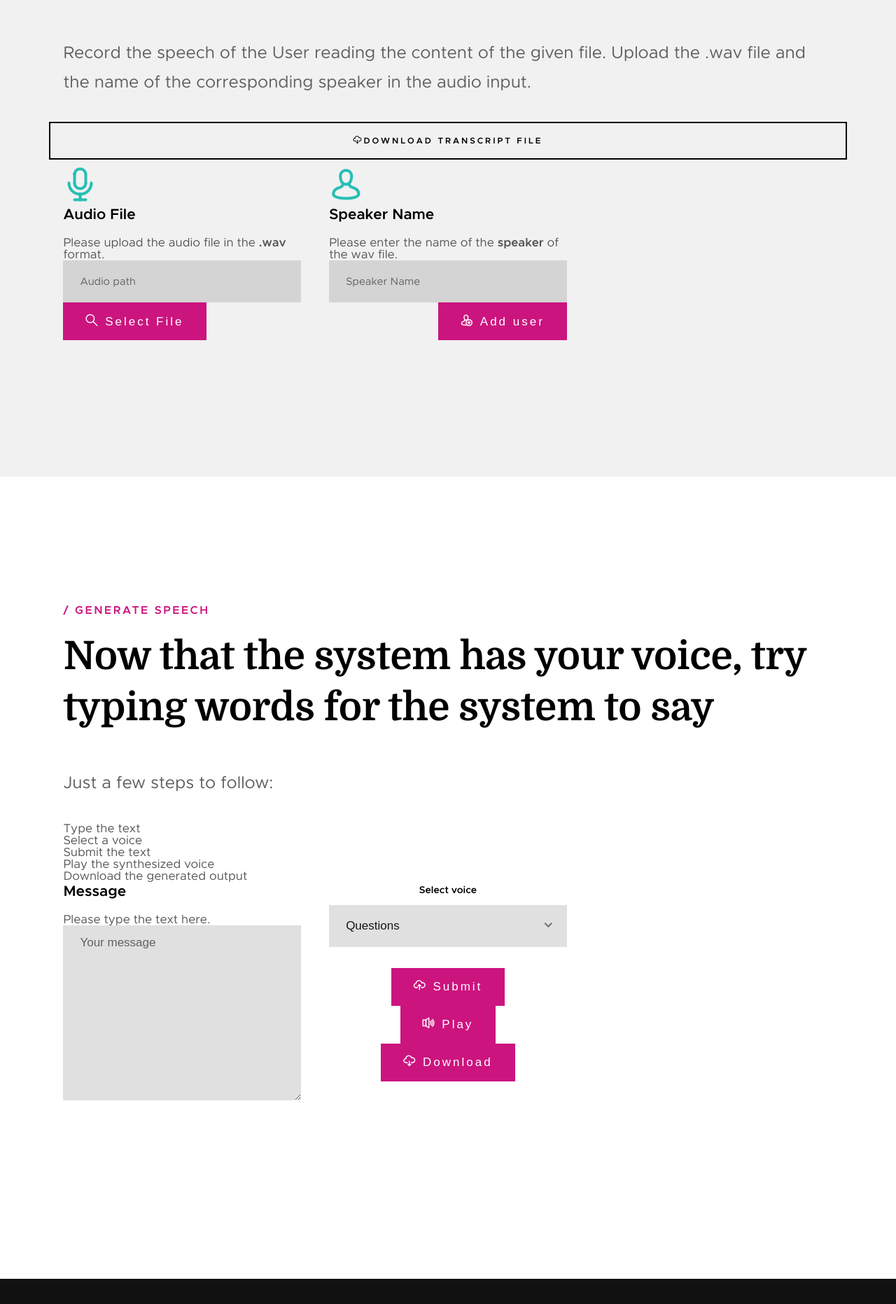
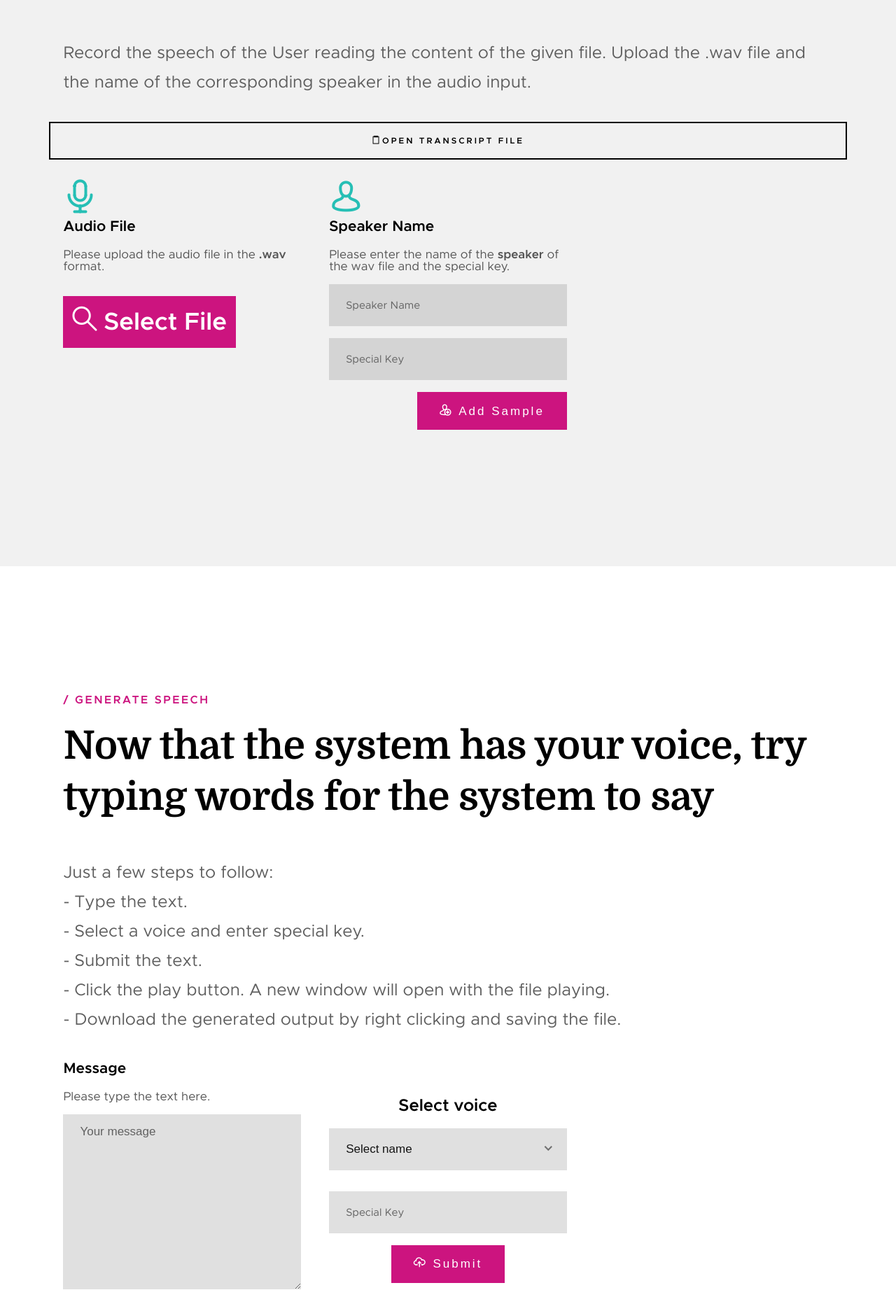
Before and after one commit to ravi-raj-97/voicesyn, a Flask app: page / in a window 1280 px wide. Shown: the part 2610-4473 px from the top of the page at 70% size. Run offline with Flask 2, Linux system fonts and the light colour scheme; some libraries are stand-ins or nearby versions; some web fonts are replaced.

Commit message:
Webapp completed. Need to integrate with the scripts.

```diff
--- a/Frontend/app.py
+++ b/Frontend/app.py
@@ -1,10 +1,20 @@
-from flask import Flask, render_template, redirect, request, url_for
+from flask import Flask, render_template, redirect, request, url_for, flash, send_from_directory, send_file
+from werkzeug.utils import secure_filename
+import os
+
+UPLOAD_FOLDER = '/home/chraviraj/Desktop/Frontend/uploaded_recordings'
+ALLOWED_EXTENSIONS = set(['wav'])
+
 app = Flask(__name__,static_url_path = '/static')
+app.config['UPLOAD_FOLDER'] = UPLOAD_FOLDER
+app.secret_key = 'hello'
 
 name_list=[]
 pass_list=[]
 cons_list=[]
 speaker_num=0
+
+track="/home/chraviraj/Desktop/Frontend/infinity_war.mp3"
 
 with open('namelist.txt') as nf:
 	for line in nf:
@@ -16,6 +26,14 @@
 		temp=[speaker_num,row[2]]
 		pass_list.append(temp)
 nf.close()
+
+def allowed_file(filename):
+    return '.' in filename and \
+           filename.rsplit('.', 1)[1].lower() in ALLOWED_EXTENSIONS
+
+@app.route('/playSong')
+def playSong():
+    return track.play()
 
 @app.route('/#home')
 @app.route('/')
@@ -33,13 +51,24 @@
 @app.route('/#contact')
 def contact():
 	return render_template('index.html',names=name_list)
-@app.route('/upload',methods=['GET','POST'])
+
+@app.route('/upload',methods=['POST'])
 def upload():
 	if request.method=='POST':
-		filepath=request.form['wavpath']
+		filename=''
 		speakername=request.form['speakername']
 		speakerpass=request.form['speakerpass']
-	print(filepath,speakername,speakerpass)
+		if 'file' not in request.files:
+			flash('No file selected')
+			return redirect(request.url)
+		file = request.files['file']
+		if file.filename == '':
+			flash('No selected file')
+			return redirect(request.url)
+		if file and allowed_file(file.filename):
+			filename = secure_filename(file.filename)
+	print(filename,speakername,speakerpass)
+	tpath=UPLOAD_FOLDER+'/'+speakername
 	flag=0
 	count=0
 	for row in name_list:
@@ -48,19 +77,43 @@
 			flag=1
 			serialnum=row[0]
 			if pass_list[serialnum-1][1] != speakerpass:
-				errmsg="Special Key Error"
+				flash('Special Key Error')
 				return redirect('/#train')
 	if flag==0:
 		count+=1
 		name_list.append([count,speakername])
 		pass_list.append([count,speakerpass])
+		os.mkdir(tpath)
 		with open('namelist.txt','a') as nf:
 			newline=str(count)+","+speakername+","+speakerpass+"\n"
 			nf.write(newline)
 		nf.close()
-		print('what shit')
-	print("reached successfully")
+	file.save(os.path.join(tpath, filename))
+	flash(filename+' uploaded succesfully')
 	return redirect('/#generate')
+
+@app.route('/synthesizer',methods=['POST'])
+def syn():
+	if request.method=='POST':
+		speakername=request.form['speakername']
+		textcontent=request.form['converttext']
+		speakerpass=request.form['speakerpass']
+		count=0
+		for row in name_list:
+			count+=1
+			if speakername == row[1]:
+				serialnum=row[0]
+				if pass_list[serialnum-1][1] != speakerpass:
+					flash('Special Key invalid. Please re-enter.')
+					return redirect('/#generate')
+		flash('The uploaded text is synthesized in the voice of '+speakername+'.')
+		flash('Click Play or Download now.')
+	return redirect('/#generate')
+
+
+@app.route('/download-file')
+def down():
+	return send_file('/home/chraviraj/Desktop/Frontend/uploaded_recordings/infinity_war.mp3',attachment_filename="infinity_war.mp3")
 
 @app.route('/alphabet.txt')
 def openfile():
--- a/Frontend/namelist.txt
+++ b/Frontend/namelist.txt
@@ -2,5 +2,6 @@
 2,Raj,raj12345
 3,Aksh,aksh1234
 4,Nish,nishi123
-5,Dave,david123
-6,Suf,sufi12346
+5,David,david123
+6,Sufi,sufi12346
+7,admin,pass
--- a/Frontend/passlist.txt
+++ /dev/null
@@ -1,6 +0,0 @@
-ravi1234
-raj12345
-aksh1234
-nishi123
-david123
-sufi1234
--- a/Frontend/static/css/main.css
+++ b/Frontend/static/css/main.css
@@ -608,6 +608,20 @@
   border: none;
 }
 
+input[type="file"] {
+    display: none;
+}
+.custom-file-upload {
+    border: 1px solid #ccc;
+    display: inline-block;
+    padding: 6px 12px;
+    cursor: pointer;
+    background: #cc147f;
+  border-color: #cc147f;
+  color: #ffffff;
+  font-size: 3.5rem;
+}
+
 input[type="email"],
 input[type="number"],
 input[type="search"],
@@ -894,6 +908,11 @@
   padding: 0;
 }
 
+.btn--red{
+  background-color: #8b0000;
+  color: #ffffff;
+}
+
 
 
 /* ===================================================================
--- /dev/null
+++ b/Frontend/templates/fileview.html
@@ -0,0 +1,3 @@
+<pre>
+{{ text }}
+</pre>
--- a/Frontend/templates/index.html
+++ b/Frontend/templates/index.html
@@ -53,14 +53,14 @@
     <header class="s-header">
 
         <div class="header-logo">
-            <a class="site-logo" href="index.html">
+            <a class="site-logo" href="#home">
                 <img src="{{ url_for('static', filename='logo.svg') }}" alt="Homepage">
             </a>
         </div> <!-- end header-logo -->
 
         <nav class="header-nav">
 
-            <a href="#0" class="header-nav__close" title="close"><span>Close</span></a>
+            <a href="#home" class="header-nav__close" title="close"><span>Close</span></a>
 
             <div class="header-nav__content">
                 <h3>Custom Voice <br/> Generator</h3>
@@ -73,13 +73,13 @@
                     <li><a class="smoothscroll"  href="#contact" title="contact">Team</a></li>
                 </ul>
 
-                <p>Custom Voice Genrator is a system that trains a system <a href='#0'>on a given voice</a> and then synthesises speech from the sounds of the given voice.</p>
+                <p>Custom Voice Genrator is a system that trains a system <a href="#home">on a given voice</a> and then synthesises speech from the sounds of the given voice.</p>
 
             </div> <!-- end header-nav__content -->
 
         </nav> <!-- end header-nav -->
 
-        <a class="header-menu-toggle" href="#0">
+        <a class="header-menu-toggle" href="#home">
             <span class="header-menu-icon"></span>
         </a>
 
@@ -211,11 +211,14 @@
                Record the speech of the User reading the content of the given file. Upload the .wav file and the name of the corresponding speaker in the audio input.
                 </p>
             </div>
-            <button class="btn btn--stroke full-width"><i class="icon-download"></i>Download transcript file</button>
+                <a type="button" class="btn btn--stroke full-width" href="alphabet.txt" target="_blank">
+                <i class="icon-notes"></i>Open transcript file
+                </a>
+                <br><br>
         </div> <!-- end about-desc -->
 
         <div class="row services-list block-1-3 block-m-1-2 block-tab-full">
-        <form id="take input">
+        <form id="takeinput" method="post" action="/upload" enctype=multipart/form-data>
             <div class="col-block service-item " data-aos="fade-up">
                 <div class="service-icon service-icon--brand-identity">
                     <i class="icon-microphone"></i>
@@ -224,12 +227,12 @@
                     <h3 class="h4">Audio File</h3>
                     <p>Please upload the audio file in the <b>.wav</b> format.</p>
                 </div>
+                <br>
                     <div class="div--left">
-                            <input class="full-width" type="text" placeholder="Audio path" id="wavpath">
-                    <button class="btn--primary" type="button" title="Upload file from device">
-                    <i class="icon-search"></i>
-                    Select File
-                    </button>
+                    <br>
+                    <label for="file-upload" class="custom-file-upload">
+                    <i class="icon-search"></i>   Select File</label>
+                    <input id="file-upload" type="file" name="file"/>
                     </div>
             </div>
             <div class="col-block service-item" data-aos="fade-up">
@@ -238,19 +241,34 @@
                 </div>
                 <div class="service-text">
                     <h3 class="h4">Speaker Name</h3>
-                    <p>Please enter the name of the <b>speaker</b> of the wav file.</p>
+                    <p>Please enter the name of the <b>speaker</b> of the wav file and the special key.</p>
+                    <br>
                 </div>
                 <div class="div--right">
-                <input class="full-width" type="text" placeholder="Speaker Name" id="speakername">
-                <button class="btn--primary" type="submit" title="Upload file from device">
+                <input class="full-width" type="text" placeholder="Speaker Name" name="speakername">
+                <br>
+                <input class="full-width" type="password" placeholder="Special Key" name="speakerpass">
+                <br>
+                <button class="btn--primary" type="submit" title="Add the sample">
                     <i class="icon-user-add"></i>
-                    Add user
+                    Add Sample
                 </button>
+                <br>
                 </div>
             </div>
         </form>
         </div> <!-- end services-list -->
-
+        <div class="div--center">
+            {% with messages = get_flashed_messages() %}
+                {% if messages %}
+                    {% for message in messages %}
+                        <div class="alert alert-warning alert-dismissible" role="alert">
+                            <h3><b>{{message}}</b></h3>
+                        </div>
+                    {% endfor %}
+                {% endif %}
+            {% endwith %}
+        </div>
     </section> <!-- end s-services -->
 
 
@@ -268,62 +286,74 @@
             <div class="col-full">
                 <p class="lead">
                     Just a few steps to follow:
-                <ol>
-               <li>Type the text</li>
-               <li>Select a voice</li>
-               <li>Submit the text</li>
-               <li>Play the synthesized voice</li>
-               <li>Download the generated output</li>
-               </ol>
+                    <br>- Type the text.<br>- Select a voice and enter special key.<br>- Submit the text.<br>- Click the play button. A new window will open with the file playing.<br>- Download the generated output by right clicking and saving the file.<br>
                 </p>
             </div>
         </div> <!-- end about-desc -->
 
         <div class="row services-list block-1-3 block-m-1-2 block-tab-full">
-        <form id="take input">
+        <form id="taketext" method="post" action="/synthesizer">
             <div class="col-block service-item " data-aos="fade-up">
 
                 <div class="service-text">
                     <h3 class="h4">Message</h3>
                     <p>Please type the text here.</p>
                 </div>
+                <br>
                     <div class="div--left">
-                           <textarea class="full-width" placeholder="Your message" id="texttoconvert"></textarea>
+                           <textarea class="full-width" placeholder="Your message" id="texttoconvert" name="converttext"></textarea>
                     </div>
             </div>
         <div class="col-block service-item div--center div--vc" data-aos="fade-up">
             <div>
-            <label for="sampleRecipientInput">Select voice</label>
+                <br><br><br>
+            <h3><b>Select voice</b></h3>
             <div class="cl-custom-select">
-                <select class="full-width" id="voiceselect">
-                    <option value="Option 1">Questions</option>
-                    <option value="Option 2">Report</option>
-                    <option value="Option 3">Others</option>
+                <select name="speakername" class="full-width" id="voiceselect">
+                    <option value="null"> Select name</option>
+                    {% for x in names %}
+                    <option value={{x[1]}}>{{x[1]}}</option>
+                    {% endfor %}
                 </select>
             </div>
+                <input class="full-width" type="password" placeholder="Special Key" name="speakerpass">
                     </div>
+                    <br>
             <div>
-            <button class="btn--primary">
+            <button class="btn--primary" type="submit" title="Upload the text">
                 <i class="icon-upload"></i>
                 Submit
             </button>
         </div>
+        <br>
+    </form>
+        </div> <!-- end services-list -->
+    </div>
+    <br><br><br>
+    <div class="row services-list block-1-3 block-m-1-2 block-tab-full div--center" data-aos="fade-up">
+        <br>
         <div>
-            <button class="btn--primary">
-                <i class="icon-volume-up"></i>
-                Play
-            </button>
-        </div>
-        <div>
+            <a href="/download-file" target="blank">
             <button class="btn--primary">
                 <i class="icon-download"></i>
-                Download
+                <i class="icon-volume-up"></i>
+                Play and Download
             </button>
             </div>
         </div>
-        </form>
-        </div> <!-- end services-list -->
     </div>
+    <div class="div--center">
+        <br><br>
+            {% with messages = get_flashed_messages() %}
+                {% if messages %}
+                    {% for message in messages %}
+                        <div class="alert alert-warning alert-dismissible" role="alert">
+                            <h3><b>{{message}}</b></h3>
+                        </div>
+                    {% endfor %}
+                {% endif %}
+            {% endwith %}
+        </div>
     </section> <!-- end s-works -->
     <!-- contact
     ================================================== -->
@@ -375,12 +405,12 @@
                     <br>
                     <div>
                 <h3 class="subhead subhead--light">Project repository</h3>
-                <ul class="contact-social">
-                    <li>
+                <div>
+                    <h1 class="display-1--light">
                         <a href="https://github.com/ravi-raj-97/voicesyn"><i class="fab fa-github"></i></a>
                         Voice Syn
-                    </li>
-                </ul>
+                    </h1>
+                    </div>
                 </div>
             </div>
         <div class="cl-go-top">
```
Also changed, not shown: 5 other files.
